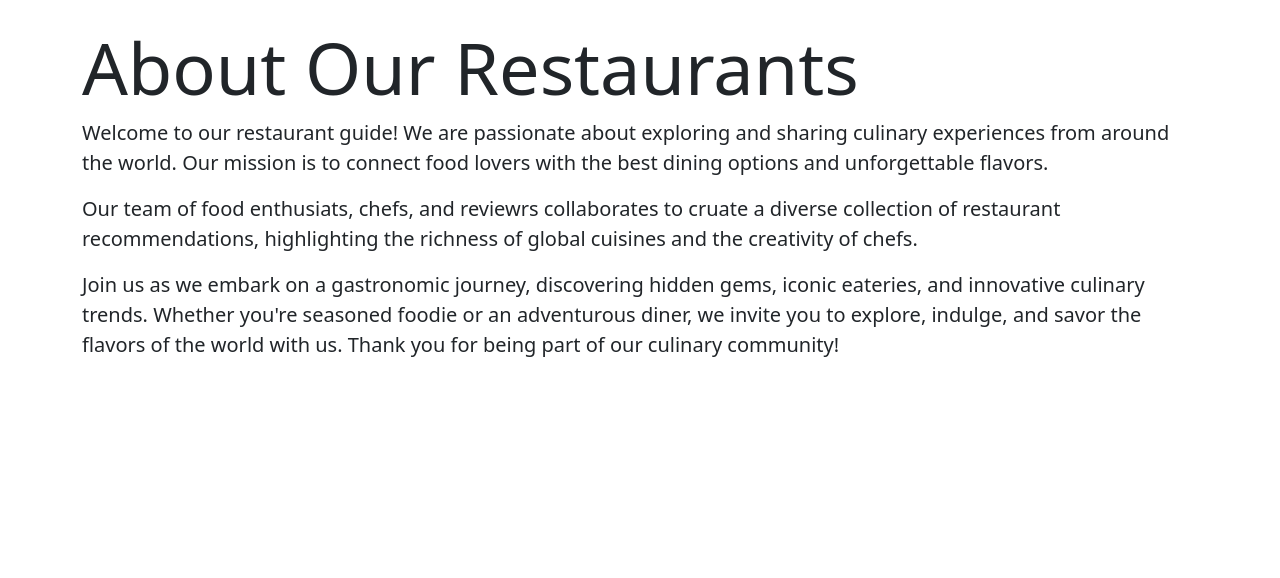
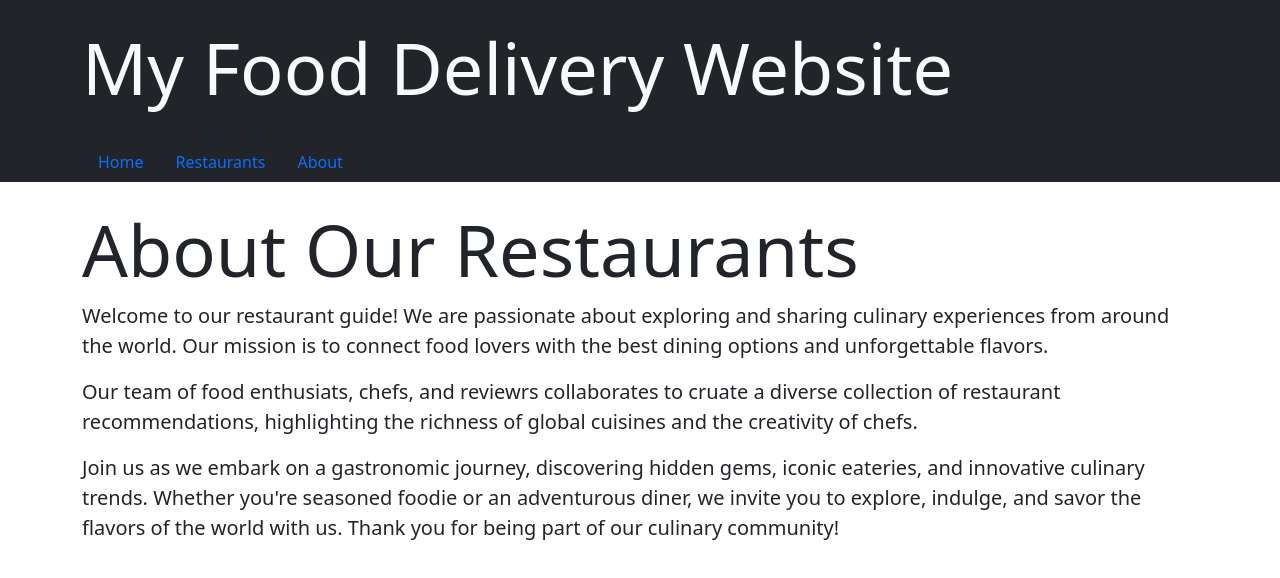
Before and after one commit to devMainak/react-router, a React (Vite) app: page /about in a window 1280 px wide. Shown: the top 578 px of the page. Built offline with nearby package versions, Linux system fonts and the light colour scheme.

Commit message:
add: header added

```diff
--- a/src/pages/About.jsx
+++ b/src/pages/About.jsx
@@ -1,10 +1,14 @@
+import Header from '../components/Header'
 export default function About(){
   return (
+    <>
+    <Header/>
     <main className="container py-4">
       <h2 className="display-2 fw-normal">About Our Restaurants</h2>
       <p className="fs-5 fw-normal">Welcome to our restaurant guide! We are passionate about exploring and sharing culinary experiences from around the world. Our mission is to connect food lovers with the best dining options and unforgettable flavors.</p>
       <p className="fs-5 fw-normal">Our team of food enthusiats, chefs, and reviewrs collaborates to cruate a diverse collection of restaurant recommendations, highlighting the richness of global cuisines and the creativity of chefs.</p>
       <p className="fs-5 fw-normal">Join us as we embark on a gastronomic journey, discovering hidden gems, iconic eateries, and innovative culinary trends. Whether you're seasoned foodie or an adventurous diner, we invite you to explore, indulge, and savor the flavors of the world with us. Thank you for being part of our culinary community!</p>
     </main>
+    </>
   )
 }
```
